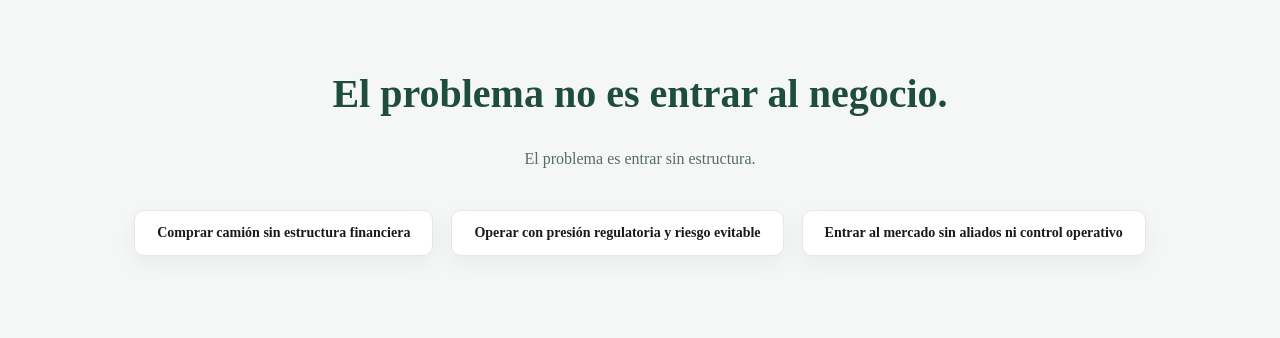
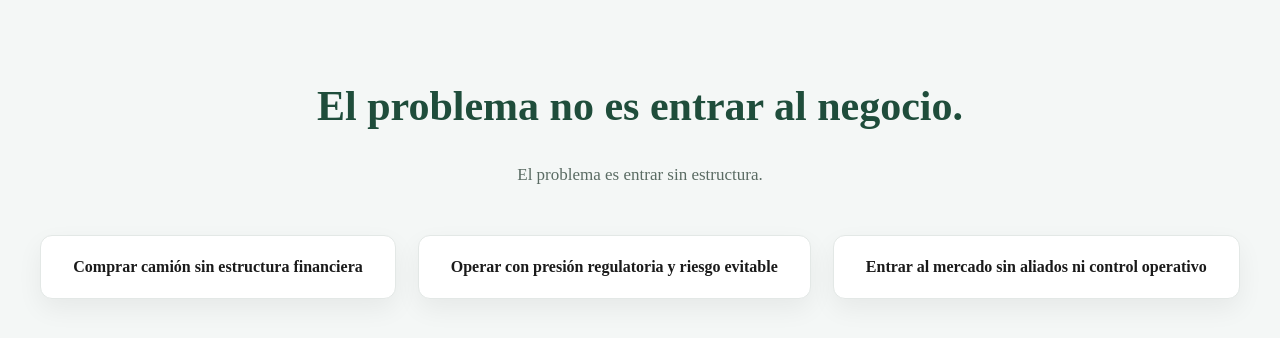
Before and after one commit to Sovereigntruckguard/sovereign-truckguard-site, a Next.js app: page / in a window 1280 px wide. Shown: the part 898-1236 px from the top of the page. Built offline with nearby package versions, Linux system fonts and the light colour scheme.

Commit message:
fix letters

```diff
--- a/app/components/home/Problema.jsx
+++ b/app/components/home/Problema.jsx
@@ -13,7 +13,7 @@ export default function Problema() {
     <section
       style={{
         background: "#F4F7F6",
-        padding: "110px 0"
+        padding: "120px 0"
       }}
     >
 
@@ -29,9 +29,9 @@ export default function Problema() {
         {/* TITULO */}
         <h2
           style={{
-            fontSize: 40,
+            fontSize: 42,
             color: "#1F4D3B",
-            fontWeight: 800
+            fontWeight: 900
           }}
         >
           El problema no es entrar al negocio.
@@ -39,9 +39,9 @@ export default function Problema() {
 
         <p
           style={{
-            marginTop: 12,
+            marginTop: 14,
             color: "#5A6B63",
-            fontSize: 16
+            fontSize: 17
           }}
         >
           El problema es entrar sin estructura.
@@ -51,10 +51,10 @@ export default function Problema() {
         {/* CARDS */}
         <div
           style={{
-            marginTop: 42,
+            marginTop: 50,
             display: "flex",
             justifyContent: "center",
-            gap: 18,
+            gap: 22,
             flexWrap: "wrap"
           }}
         >
@@ -63,14 +63,15 @@ export default function Problema() {
             <div
               key={p}
               style={{
-                padding: "14px 22px",
-                borderRadius: 10,
+                padding: "22px 32px",
+                borderRadius: 12,
                 border: "1px solid #E3E8E6",
                 background: "white",
                 color: "#1A1A1A",
-                fontWeight: 600,
-                fontSize: 14,
-                boxShadow: "0 8px 24px rgba(0,0,0,0.05)"
+                fontWeight: 700,
+                fontSize: 16,
+                minWidth: 280,
+                boxShadow: "0 10px 26px rgba(0,0,0,0.06)"
               }}
             >
               {p}
```
